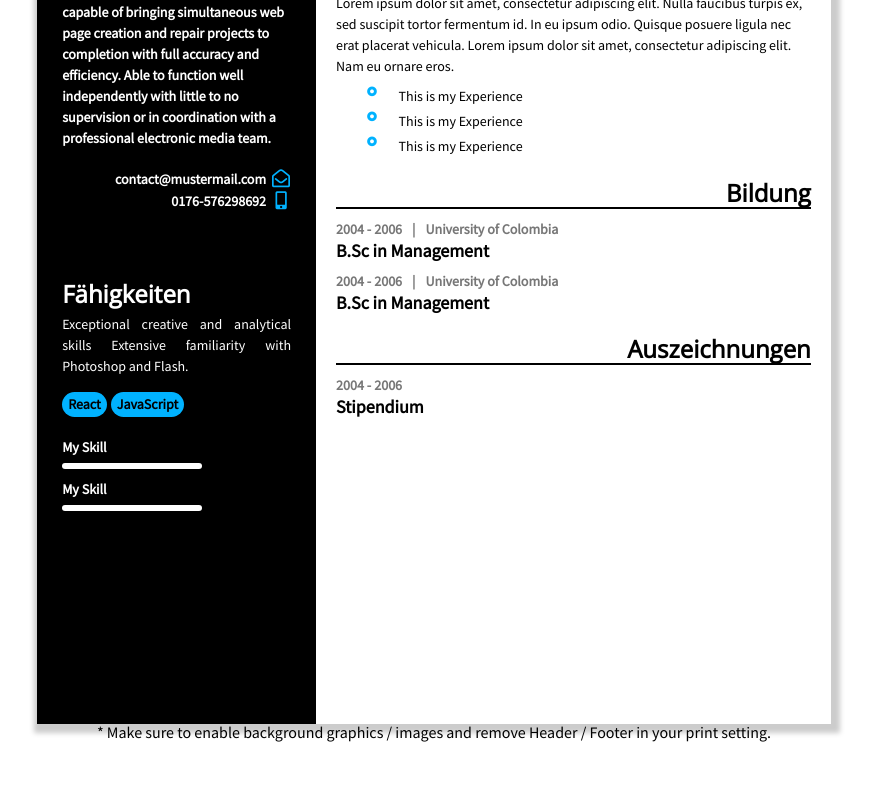
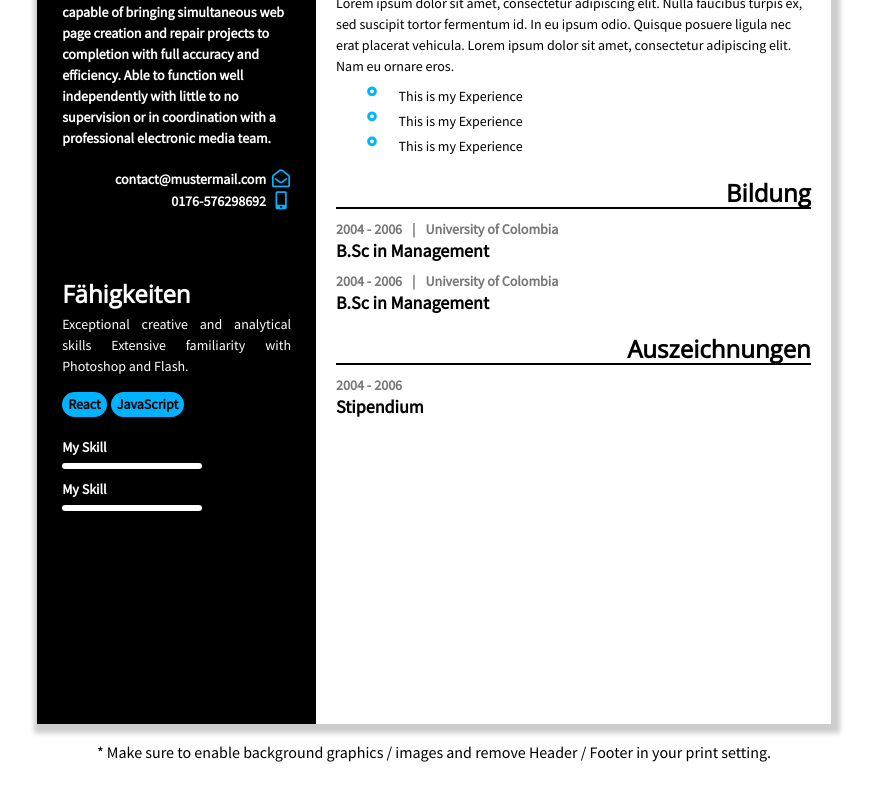
Before and after one commit to SajmonNowak/CV, a React (Create React App) app: page / in a window 1280 px wide. Shown: the part 519-1319 px from the top of the page, without its empty margins (206-1079 px from the left). Built offline with nearby package versions, Linux system fonts and the light colour scheme.

Commit message:
margin added to print info

```diff
--- a/src/App.js
+++ b/src/App.js
@@ -31,7 +31,7 @@ function App() {
     <div id="App">
       <Header colorSettings={colorSettings} changeColor={changeColor} />
       <Main colorSettings={colorSettings} />
-      <p className="printInfo notPrinted">
+      <p className="printInfo notPrinted" style={{marginTop: "20px"}}>
         * Make sure to enable background graphics / images and remove Header /
         Footer in your print setting.
       </p>
```
